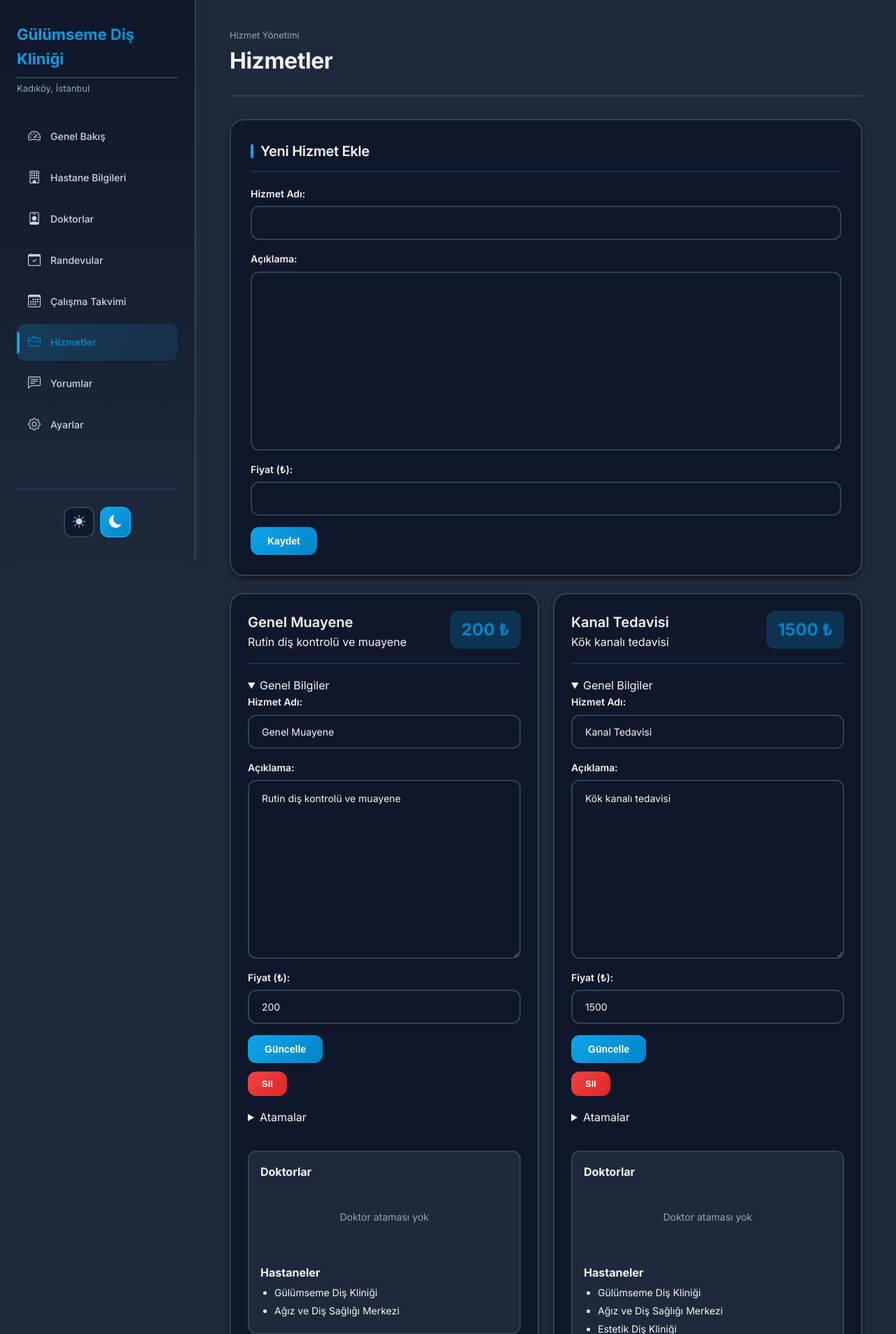
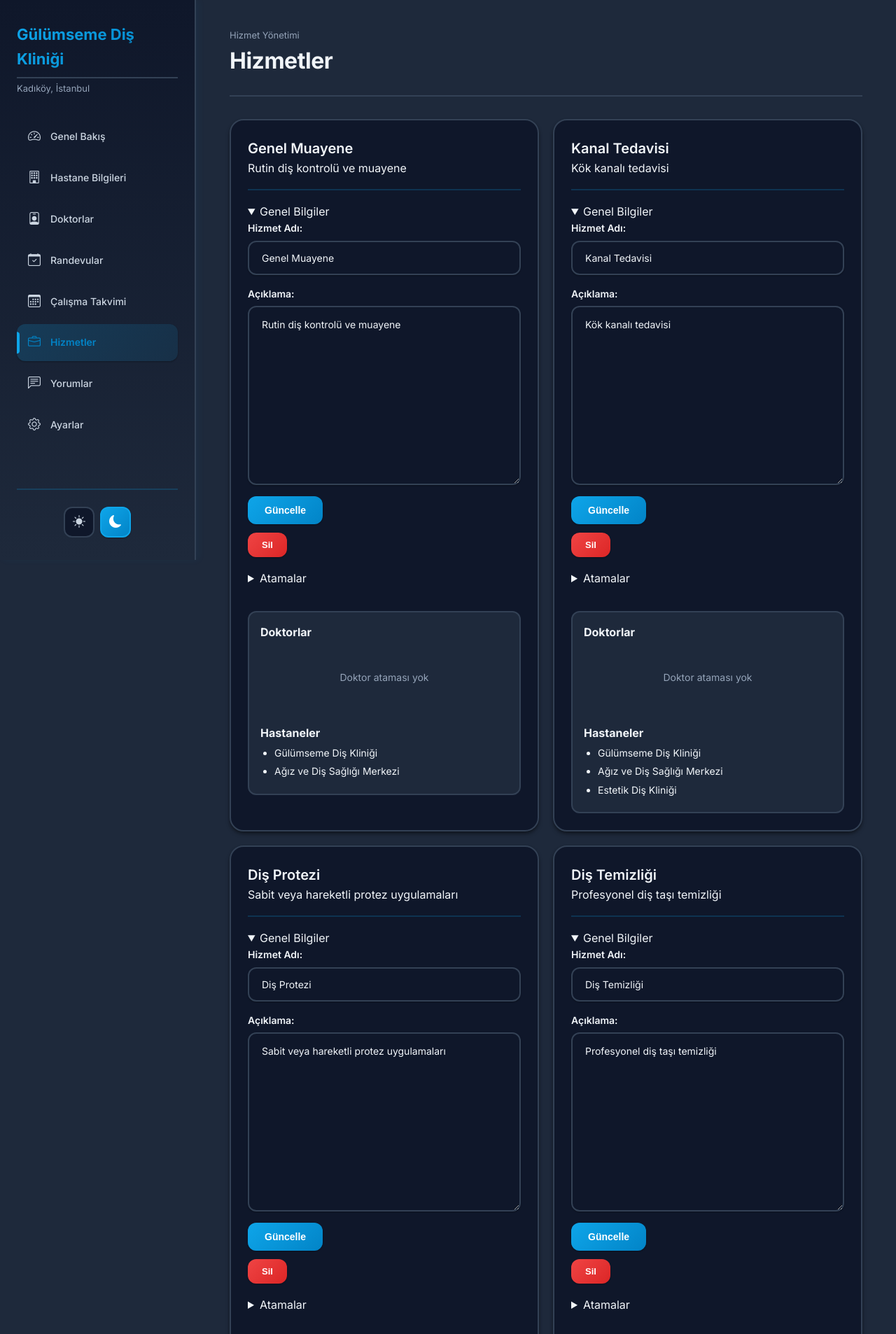
Before and after one commit to CemBlt/dent-panel, a Django app: page /services/ in a window 1280 px wide. Shown: the top 1906 px of the page at 70% size. Run offline with Django 5.2, Linux system fonts and the light colour scheme.

Commit message:
Hizmetler Fix

```diff
--- a/panel/data/hospitals.json
+++ b/panel/data/hospitals.json
@@ -18,7 +18,8 @@
     "services": [
       "1",
       "2",
-      "3"
+      "3",
+      "4"
     ],
     "workingHours": {
       "monday": {
--- a/panel/forms.py
+++ b/panel/forms.py
@@ -271,7 +271,6 @@ class ServiceForm(forms.Form):
     service_id = forms.CharField(widget=forms.HiddenInput, required=False)
     name = forms.CharField(label="Hizmet Adı", max_length=120)
     description = forms.CharField(label="Açıklama", widget=forms.Textarea, required=False)
-    price = forms.DecimalField(label="Fiyat (₺)", max_digits=10, decimal_places=2)
 
 
 class ServiceAssignmentForm(forms.Form):
--- a/panel/services/service_service.py
+++ b/panel/services/service_service.py
@@ -38,7 +38,9 @@ def update_service(service_id: str, data: dict) -> dict:
         if service["id"] == service_id:
             service["name"] = data["name"]
             service["description"] = data.get("description", "")
-            service["price"] = float(data["price"])
+            # Price alanı formdan kaldırıldı, mevcut değeri koru
+            if "price" in data:
+                service["price"] = float(data["price"])
             services[idx] = service
             _persist_services(services)
             return service
--- a/panel/templates/panel/service_management.html
+++ b/panel/templates/panel/service_management.html
@@ -51,16 +51,6 @@
         </div>
     {% endif %}
 
-    <section class="panel-card">
-        <h2>Yeni Hizmet Ekle</h2>
-        <form method="post">
-            {% csrf_token %}
-            <input type="hidden" name="form_type" value="create_service">
-            {{ create_form.as_p }}
-            <button type="submit" class="primary">Kaydet</button>
-        </form>
-    </section>
-
     <section class="service-grid">
         {% for card in service_cards %}
             <article class="service-card">
@@ -69,7 +59,6 @@
                         <h3>{{ card.data.name }}</h3>
                         <p>{{ card.data.description }}</p>
                     </div>
-                    <span class="price">{{ card.data.price }} ₺</span>
                 </header>
 
                 <details open>
--- a/panel/views.py
+++ b/panel/views.py
@@ -556,15 +556,7 @@ class ServiceManagementView(View):
 
     def post(self, request):
         action = request.POST.get("form_type")
-        if action == "create_service":
-            form = ServiceForm(request.POST)
-            if form.is_valid():
-                service_service.add_service(form.cleaned_data)
-                messages.success(request, "Hizmet oluşturuldu")
-                return redirect("service_management")
-            messages.error(request, "Hizmet oluşturulamadı")
-
-        elif action == "update_service":
+        if action == "update_service":
             form = ServiceForm(request.POST)
             if form.is_valid():
                 service_service.update_service(form.cleaned_data["service_id"], form.cleaned_data)
@@ -604,7 +596,6 @@ class ServiceManagementView(View):
                 "service_id": service["id"],
                 "name": service["name"],
                 "description": service.get("description", ""),
-                "price": service.get("price", 0),
             })
             assigned_doctors = [doc["id"] for doc in doctors if service["id"] in doc.get("services", [])]
             assigned_hospitals = [h["id"] for h in hospitals if service["id"] in h.get("services", [])]
@@ -629,7 +620,6 @@ class ServiceManagementView(View):
             "page_title": "Hizmetler",
             "hospital": hospital,
             "service_cards": service_cards,
-            "create_form": ServiceForm(),
             "doctor_choices": doctor_choices,
             "hospital_choices": hospital_choices,
         }
```
Also changed, not shown: panel/templates/panel/hospital_settings.html (+0 -8 lines).
